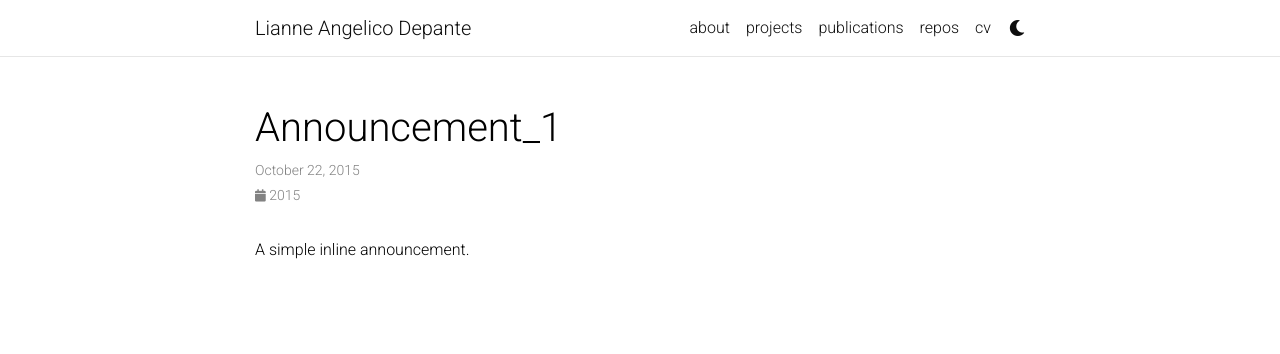
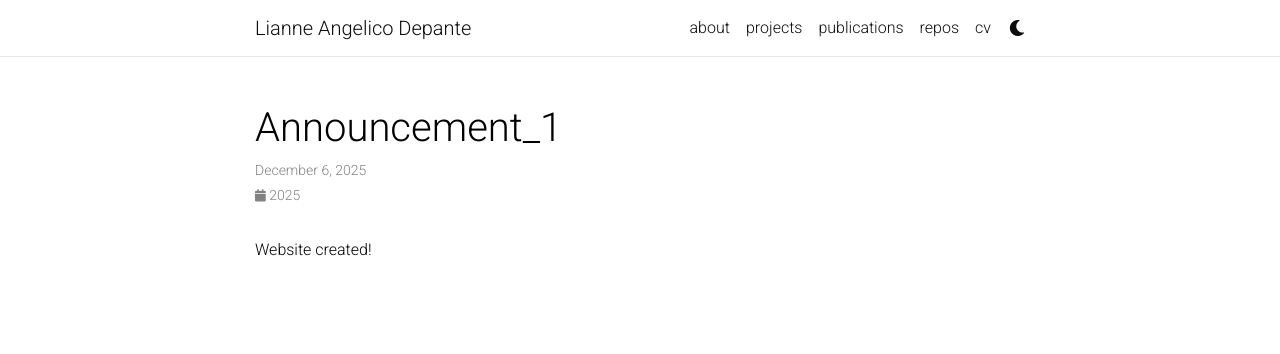
Before and after one commit to liannedepante/liannedepante.github.io, a Jekyll site: the page built from _news/announcement_1.md, in a window 1280 px wide. Shown: the top 354 px of the page. Built offline with Jekyll 4.4.1, drawn with Linux system fonts in a browser that asks for light colours; comment, search, counter and statistics services are not loaded; a style sheet for code colours, icons or effects is not loaded.

Commit message:
Update announcement_1.md

```diff
--- a/_news/announcement_1.md
+++ b/_news/announcement_1.md
@@ -1,7 +1,7 @@
 ---
 layout: post
-date: 2015-10-22 15:59:00-0400
+date: 2025-12-06 22:00:00-0000
 inline: true
 ---
 
-A simple inline announcement.
+Website created!
```
